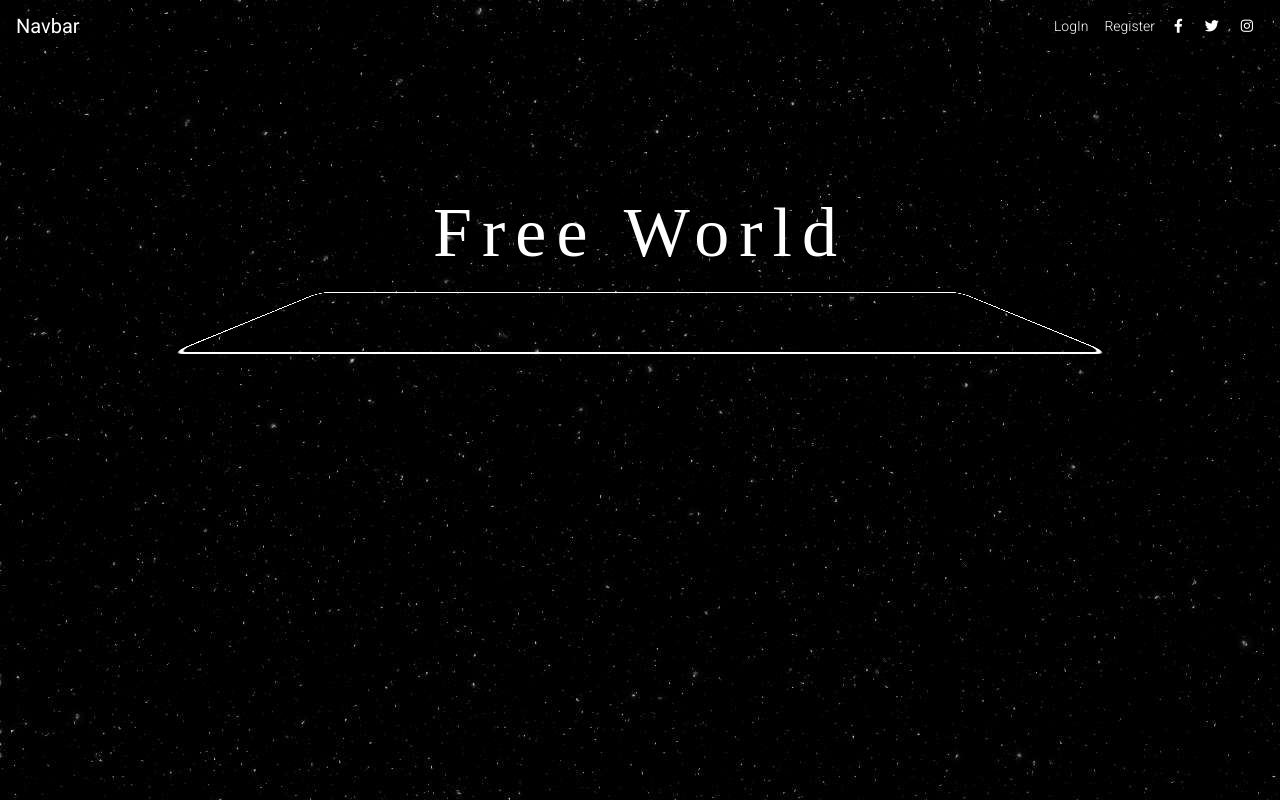
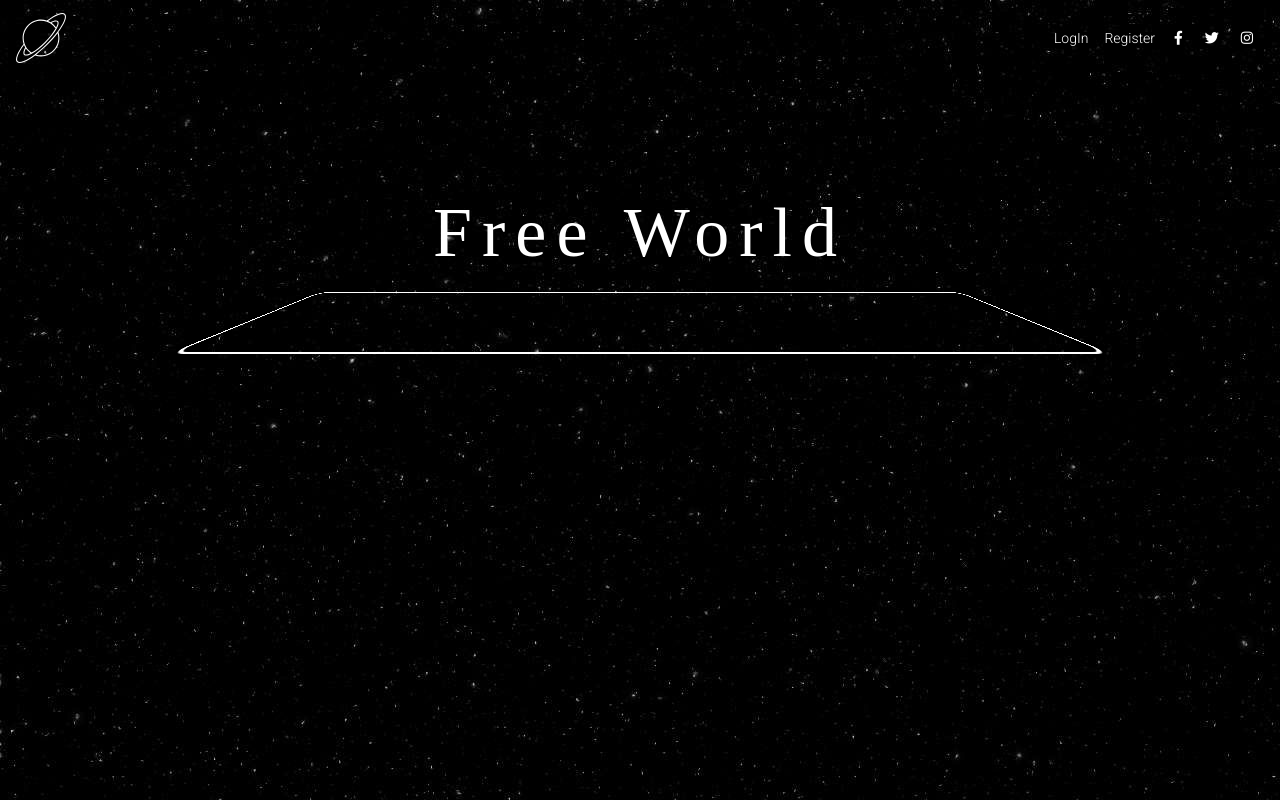
Before and after one commit to AlexeiFom/free-world, an Angular app in the folder client/: page / in a window 1280 px wide. Built offline with nearby package versions, Linux system fonts and the light colour scheme.

Commit message:
add header logo

```diff
--- a/client/src/app/shared/components/layouts/index-layout/index-layout.component.html
+++ b/client/src/app/shared/components/layouts/index-layout/index-layout.component.html
@@ -2,7 +2,68 @@
 
 <div class="main-container">
     <nav class="navbar navbar-expand-lg navbar-dark">
-        <a class="navbar-brand" routerLink="/"><strong>Navbar</strong></a>
+        <a class="navbar-brand" routerLink="/">
+            <svg version="1.1" id="Capa_1" xmlns="http://www.w3.org/2000/svg" xmlns:xlink="http://www.w3.org/1999/xlink"
+                x="0px" y="0px" viewBox="0 0 379.581 379.581" style="enable-background:new 0 0 379.581 379.581;"
+                xml:space="preserve">
+                <path d="M372.263,7.317c-9.934-9.934-28.202-9.752-54.296,0.54c-23.346,9.208-52.19,26.355-83.503,49.609
+           c-23.94-8.066-49.604-9.52-74.375-4.153c-26.16,5.668-50.038,18.713-69.051,37.726c-19.013,19.013-32.058,42.89-37.726,69.051
+           c-5.367,24.771-3.914,50.435,4.152,74.375c-23.253,31.313-40.4,60.157-49.609,83.503c-10.292,26.094-10.474,44.361-0.54,54.295
+           c4.879,4.878,11.767,7.317,20.605,7.317c9.159,0,20.412-2.62,33.691-7.857c23.343-9.207,52.183-26.35,83.489-49.598
+           c14.451,4.871,29.527,7.329,44.66,7.329c9.94,0,19.908-1.06,29.729-3.188c26.16-5.667,50.037-18.713,69.05-37.726
+           c19.014-19.013,32.06-42.89,37.727-69.051c5.367-24.77,3.914-50.434-4.152-74.374c23.253-31.312,40.4-60.157,49.608-83.504
+           C382.015,35.519,382.198,17.251,372.263,7.317z M61.132,161.784c5.342-24.656,17.64-47.163,35.564-65.087
+           c17.924-17.925,40.432-30.223,65.087-35.564c24.02-5.205,48.934-3.628,72.051,4.558c8.857,3.134,17.382,7.232,25.342,12.182
+           c8.538,5.297,16.514,11.631,23.708,18.825c6.638,6.638,12.531,13.947,17.566,21.742c-16.841,30.031-46.095,66.83-80.639,101.373
+           c-34.546,34.545-71.343,63.799-101.373,80.639c-7.795-5.034-15.105-10.928-21.742-17.565c-7.192-7.192-13.526-15.168-18.826-23.71
+           c-4.949-7.958-9.047-16.484-12.181-25.341C57.504,210.719,55.928,185.804,61.132,161.784z M304.722,110.435
+           c-4.776-6.9-10.193-13.407-16.181-19.396c-5.988-5.988-12.495-11.405-19.395-16.18c21.271-10.734,37.206-13.613,43.198-7.622
+           C318.335,73.23,315.455,89.164,304.722,110.435z M74.859,269.146c4.776,6.902,10.193,13.409,16.18,19.396
+           c5.988,5.988,12.495,11.404,19.395,16.18c-21.272,10.734-37.205,13.613-43.196,7.621C61.246,306.351,64.125,290.417,74.859,269.146z
+            M318.449,217.797c-5.342,24.656-17.64,47.163-35.564,65.087c-17.925,17.925-40.432,30.223-65.088,35.564
+           c-21.538,4.667-43.792,3.864-64.826-2.25c28.493-21.809,58.336-48.13,86.717-76.51c28.381-28.381,54.702-58.225,76.511-86.717
+           C322.312,174.006,323.115,196.259,318.449,217.797z M364.281,58.678c-9.117,23.115-26.346,51.934-49.823,83.339
+           c-22.446,30.027-50.258,61.845-80.426,92.014c-30.169,30.168-61.987,57.979-92.015,80.427
+           c-31.405,23.477-60.224,40.706-83.339,49.823c-22.212,8.76-38.443,9.585-45.704,2.325c-7.262-7.261-6.436-23.492,2.325-45.703
+           c8.549-21.673,24.228-48.361,45.503-77.494c2.58,6.212,5.62,12.23,9.066,17.988C55.081,289.074,52.205,308.624,61.581,318
+           c3.608,3.607,8.721,5.402,15.225,5.402c10.809,0,25.457-4.958,43.409-14.786c31.036-16.988,69.399-47.294,105.253-83.148
+           c35.854-35.853,66.16-74.216,83.149-105.253c15.742-28.754,18.986-49.029,9.383-58.634c-9.373-9.375-28.926-6.5-56.603,8.288
+           c-5.759-3.446-11.777-6.487-17.988-9.066c29.133-21.275,55.82-36.955,77.494-45.503c22.209-8.76,38.442-9.587,45.704-2.325
+           C373.868,20.236,373.042,36.467,364.281,58.678z" />
+                <g>
+                </g>
+                <g>
+                </g>
+                <g>
+                </g>
+                <g>
+                </g>
+                <g>
+                </g>
+                <g>
+                </g>
+                <g>
+                </g>
+                <g>
+                </g>
+                <g>
+                </g>
+                <g>
+                </g>
+                <g>
+                </g>
+                <g>
+                </g>
+                <g>
+                </g>
+                <g>
+                </g>
+                <g>
+                </g>
+            </svg>
+
+        </a>
+
         <button class="navbar-toggler" type="button" data-toggle="collapse" data-target="#navbarSupportedContent"
             aria-controls="navbarSupportedContent" aria-expanded="false" aria-label="Toggle navigation">
             <span class="navbar-toggler-icon"></span>
@@ -29,6 +90,5 @@
             </ul>
         </div>
     </nav>
-
     <router-outlet></router-outlet>
 </div>
--- a/client/src/app/shared/components/layouts/index-layout/index-layout.component.scss
+++ b/client/src/app/shared/components/layouts/index-layout/index-layout.component.scss
@@ -7,9 +7,16 @@
 
   .navbar {
     z-index: 2;
-  }
 
-  #navbarSupportedContent {
-    justify-content: flex-end;
+    .navbar-brand{
+      svg{
+        fill:white;
+        width: 50px;
+      }
+    }
+
+    #navbarSupportedContent {
+      justify-content: flex-end;
+    }
   }
 }
```
